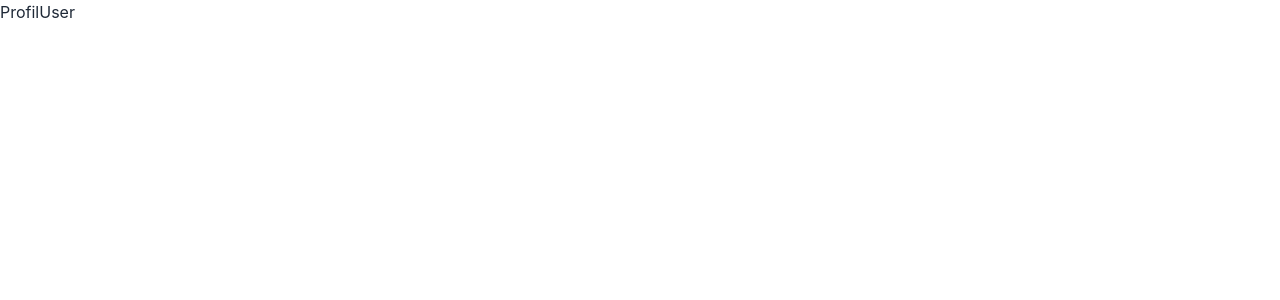
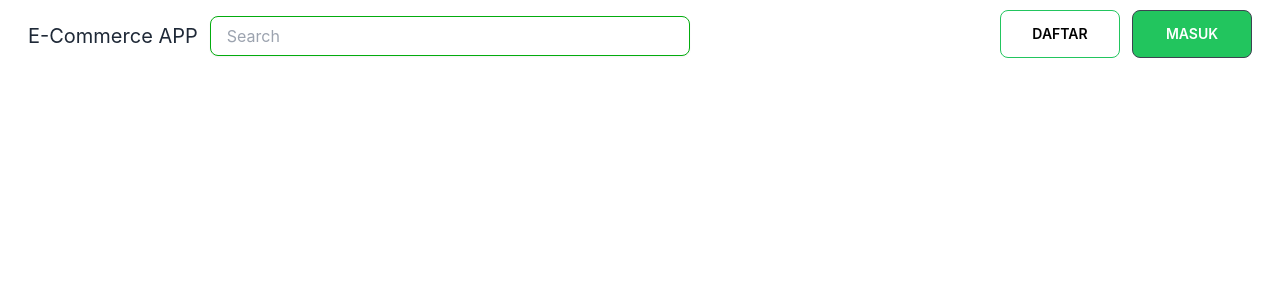
Before and after one commit to Group7-Ecommerce/FE, a React (Vite) app: page /profil in a window 1280 px wide. Shown: the top 300 px of the page. Built offline with nearby package versions, Linux system fonts and the light colour scheme.

Commit message:
feat: add components

```diff
--- a/src/components/Button.tsx
+++ b/src/components/Button.tsx
@@ -1,7 +1,23 @@
-import React from "react";
+import { ButtonHTMLAttributes } from "react";
 
-const Button = () => {
-  return <div>Button</div>;
-};
+interface ButtonProps extends ButtonHTMLAttributes<HTMLButtonElement> {
+  label?: string;
+  loading?: boolean;
+}
+
+function Button({ id, label, loading, ...props }: ButtonProps) {
+  return (
+    <button
+      id={id}
+      className={`bg-green-500 text-white font-bold py-2 px-4 rounded-full border border-green-500 ${
+        loading && "cursor-not-allowed"
+      }`}
+      disabled={loading}
+      {...props}
+    >
+      {label}
+    </button>
+  );
+}
 
 export default Button;
--- a/src/components/Cardakun.tsx
+++ b/src/components/Cardakun.tsx
@@ -1,7 +1,49 @@
 import React from "react";
 
 const Cardakun = () => {
-  return <div>Cardakun</div>;
+  return (
+    <div className="card w-full bg-center justify-between">
+      <div className="card-body">
+        <h2 className="card-title">Edit Account</h2>
+        <div className="flex flex-col mt-8">
+       <label>
+        <span className="font-extrabold">Name </span>
+        <div className=" items-center text-center -mt-8">
+       <input
+       type="text"
+       placeholder="enter your name..."
+       className="input input-bordered w-full max-w-xs border-black"/>
+       </div>
+       </label>
+      </div>
+        <div className="flex flex-col mt-8">
+       <label>
+        <span className="font-extrabold">Number Phone </span>
+        <div className=" items-center text-center -mt-7">
+       <input
+       type="text"
+       placeholder="enter your number phone..."
+       className="input input-bordered w-full max-w-xs border-black"/>
+       </div>
+       </label>
+      </div>
+        <div className="flex flex-col mt-8">
+       <label>
+        <span className="font-extrabold">address </span>
+        <div className=" items-center text-center -mt-7">
+       <input
+       type="text"
+       placeholder="enter your address..."
+       className="input input-bordered w-full max-w-xs border-black"/>
+       </div>
+       </label>
+      </div>
+      <div className="card-actions justify-end">
+      <button className="btn bg-gray">Update</button>
+    </div>
+    </div>
+    </div>
+  );
 };
 
 export default Cardakun;
--- a/src/components/CustomInput.tsx
+++ b/src/components/CustomInput.tsx
@@ -1,7 +1,17 @@
-import React from "react";
+import { InputHTMLAttributes } from "react";
 
-const CustomInput = () => {
-  return <div>CustomInput</div>;
-};
+interface Props extends InputHTMLAttributes<HTMLInputElement> {
+  id: string;
+}
+
+function CustomInput({ id, ...props }: Props) {
+  return (
+    <input
+      id={id}
+      className="bg-slate-200 rounded-lg text-black p-2 border focus:outline-none"
+      {...props}
+    />
+  );
+}
 
 export default CustomInput;
--- a/src/components/Navbar.tsx
+++ b/src/components/Navbar.tsx
@@ -1,7 +1,37 @@
 import React from "react";
 
+import Button from "./Button";
+import "../styles/index.css";
+
 const Navbar = () => {
-  return <div>Navbar</div>;
+  return (
+    <div className="sticky w-full px-7 py-2.5 flex gap-3">
+      <div className="flex">
+        <a className="relative inline-block text-left text-xl mt-3">E-Commerce APP</a>
+      </div>
+      <div className="flex flex-1 gap-3 items-center  justify-around">
+        <div className="form-control w-[60vh] h-10 mt-1">
+          <input
+            type="text"
+            placeholder="Search"
+            className="input input-bordered bg-white text-black shadow-sm "
+          />
+        </div>
+        <div className="flex flex-1 justify-end">
+        <Button
+              label="Daftar"
+              className="btn w-[15vh] bg-transparent text-black border-green-500"
+            />
+            </div>
+            <div>
+        <Button
+              label="masuk"
+              className="btn w-[15vh] bg-green-500"
+            />
+            </div>
+      </div>
+    </div>
+  );
 };
 
 export default Navbar;
--- a/src/main.tsx
+++ b/src/main.tsx
@@ -1,13 +1,13 @@
 import React from "react";
 import ReactDOM from "react-dom/client";
 
-import Register from "./pages/Register";
+import Navbar from "./components/Navbar";
 
 import App from "./routes";
 import "./styles/index.css";
 
 ReactDOM.createRoot(document.getElementById("root") as HTMLElement).render(
   <React.StrictMode>
-    <App />
+    <Navbar />
   </React.StrictMode>
 );
--- a/src/styles/index.css
+++ b/src/styles/index.css
@@ -2,11 +2,17 @@
 @tailwind components;
 @tailwind utilities;
 
+:root {
+}
 
 body {
   margin: 0;
 }
 
 * {
-  font-family: 'Inter', sans-serif;
+  font-family: "Inter", sans-serif;
 }
+
+input.input.input-bordered.bg-white.text-black.shadow-sm {
+  border: 1px solid #03ac0e;
+}
--- a/src/utils/types/redux.ts
+++ b/src/utils/types/redux.ts
@@ -1,4 +1,4 @@
-import store from "../redux/store/store";
+import { store } from "../redux/store/store";
 
 export type RootState = ReturnType<typeof store.getState>;
 //import reducer from "../redux/reducer/reducer";
```
